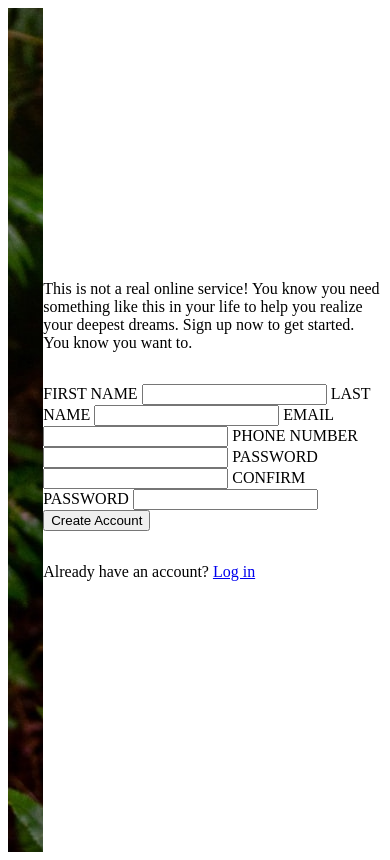
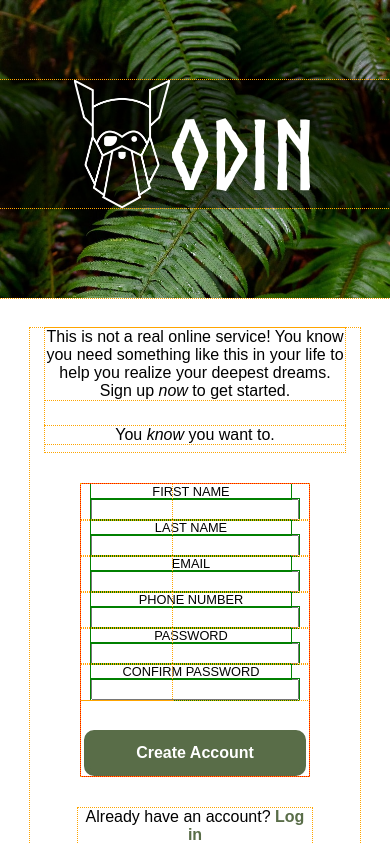
Before and after one commit to JonSaysHi/sign-up-form, a plain HTML site: page index.html in a window 390 px wide. Drawn offline with Linux system fonts and the light colour scheme.

Commit message:
Feat: add style to allow page to be responsive with screen size changes

```diff
--- a/index.html
+++ b/index.html
@@ -8,44 +8,59 @@
     <link rel="stylesheet" href="style.css" />
   </head>
   <body>
-    <div id="container-left"></div>
+    <div id="container-left">
+      <div id="odin">
+          <img id="logo" src="images/odin-lined.png"></img><span>ODIN</span>
+        </div>
+    </div>
     <div id="container-right">
-      <div>
+      <div class="info">
         <div>
           This is not a real online service! You know you need something like
-          this in your life to help you realize your deepest dreams. Sign up now
+          this in your life to help you realize your deepest dreams. Sign up
+          <i>now</i>
           to get started.
         </div>
-        <div>You know you want to.</div>
+        <div>You <i>know</i> you want to.</div>
       </div>
       <div>
         <form action="">
+          <div id="container-form">
+            <div class="first-name">
               <label for="first-name">FIRST NAME</label>
-          <input type="text" name="first-name" id="first-name" />
-
+              <input type="text" name="first-name" id="first-name" required/>
+              <span></span>
+            </div>
+            <div class="last-name">
               <label for="last-name">LAST NAME</label>
-          <input type="text" name="last-name" id="last-name" />
-
-          <label for="last-name">EMAIL</label>
-          <input type="email" name="email" id="email" />
-
+              <input type="text" name="last-name" id="last-name" required/>
+            </div>
+            <div class="email">
+              <label for="email">EMAIL</label>
+              <input type="email" name="email" id="email" required/>
+            </div>
+            <div class="phone-number">
               <label for="phone-number">PHONE NUMBER</label>
-          <input type="tel" name="phone-number" id="phone-number" />
-
+              <input type="tel" name="phone-number" id="phone-number" required/>
+            </div>
+            <div class="password">
               <label for="password">PASSWORD</label>
-          <input type="password" name="password" id="password" />
-
+              <input type="password" name="password" id="password" required/>
+            </div>
+            <div class="confirm-password">
               <label for="confirm-password">CONFIRM PASSWORD</label>
               <input
                 type="password"
                 name="confirm-password"
                 id="confirm-password"
+                required
               />
-
-          <button type="button">Create Account</button>
+            </div>
+          </div>
+          <button type="submit">Create Account</button>
         </form>
       </div>
-      <div>Already have an account? <a href="#/">Log in</a></div>
+      <div id="login">Already have an account? <a href="#/">Log in</a></div>
     </div>
   </body>
 </html>
--- a/style.css
+++ b/style.css
@@ -1,12 +1,75 @@
+html,
+body {
+  width: 100%;
+  height: 100%;
+  margin: 0px;
+  padding: 0px;
+  overflow-x: hidden;
+}
+
+@font-face {
+  font-family: "norse-bold";
+  src: url("fonts/Norse-Bold.woff") format("woff");
+  font-weight: normal;
+  font-style: normal;
+}
+
+.first-name {
+  grid-area: firstname;
+}
+
+.last-name {
+  grid-area: lastname;
+}
+
+.email {
+  grid-area: email;
+}
+
+.phone-number {
+  grid-area: phonenumber;
+}
+
+.password {
+  grid-area: password;
+}
+
+.confirm-password {
+  grid-area: confirmpassword;
+}
+
 body {
   display: flex;
+  font-family: sans-serif, Arial, Helvetica;
 }
 
 #container-left {
-  background-image: url(images/photo-1585202900225-6d3ac20a6962.jpeg);
+  background: url(images/photo-1585202900225-6d3ac20a6962.jpeg);
   background-repeat: no-repeat;
-  width: 50vw;
-  height: 100vh;
+  background-size: cover;
+  width: 40%;
+  height: auto;
+}
+
+#odin {
+  text-align: center;
+  font-family: "norse-bold", sans-serif;
+  font-size: 6rem;
+  color: white;
+  display: flex;
+  align-items: center;
+  justify-content: center;
+  margin-top: 200px;
+  background-color: rgba(0, 0, 0, 0.5);
+}
+span {
+  margin-top: 20px;
+}
+
+#logo {
+  display: inline-block;
+  width: 6rem;
+  height: 8rem;
 }
 
 #container-right {
@@ -14,4 +77,163 @@ body {
   flex-direction: column;
   justify-content: center;
   gap: 2rem;
+  padding-left: 3rem;
+  padding-right: 3rem;
+  width: 60vw;
 }
+
+.info {
+  font-size: min(1.5rem, 3vw);
+}
+
+.info div:first-child {
+  margin-bottom: 3vh;
+}
+
+.info div:last-child {
+  margin-bottom: 1vh;
+}
+
+#container-form {
+  display: grid;
+  /* grid-template-columns: repeat(2, 1fr);
+  grid-auto-rows: 50px; */
+  grid-template-areas:
+    "firstname lastname"
+    "email phonenumber"
+    "password confirmpassword";
+  width: max(500px, 80%);
+}
+
+label {
+  font-size: 0.8rem;
+  margin-bottom: 5px;
+}
+
+input {
+  width: max(200px, 90%);
+}
+
+input,
+label {
+  display: block;
+  margin-right: 1rem;
+}
+
+button {
+  margin-top: 30px;
+  padding: 10px 60px;
+  font-size: 1.2rem;
+  font-weight: bold;
+  color: white;
+  background-color: #596d48;
+  border: 6px solid #596d48;
+  border-radius: 10px;
+}
+
+button:hover {
+  background-color: #7a9464;
+  border: 6px solid #7a9464;
+}
+
+a {
+  text-decoration: none;
+  color: #596d48;
+  font-weight: bold;
+}
+
+a:hover {
+  color: #7a9464;
+}
+
+#login {
+  font-size: 1.2rem;
+}
+
+div {
+  outline: 1px dotted orange;
+}
+
+@media (max-width: 850px) {
+  body {
+    display: flex;
+    flex-direction: column;
+    align-items: center;
+  }
+
+  #container-left {
+    width: 100vw;
+    height: 100vh;
+    margin-bottom: 30px;
+    background-image: cover;
+  }
+
+  #odin {
+    margin-top: 80px;
+    width: 100%;
+  }
+
+  #container-right {
+    text-align: center;
+    align-items: center;
+  }
+
+  #container-form {
+    grid-template-areas:
+      "firstname lastname email"
+      "phonenumber password confirmpassword";
+  }
+
+  input,
+  label {
+    width: 200px;
+    margin: 0 10px;
+  }
+}
+
+@media (max-width: 640px) {
+  #container-form {
+    grid-template-areas:
+      "firstname lastname"
+      "email phonenumber"
+      "password confirmpassword";
+    width: 40%;
+  }
+
+  .info {
+    font-size: max(1rem, 3vw);
+    width: 300px;
+  }
+
+  button {
+    margin-top: 30px;
+    padding: 8px 46px;
+    font-size: 1rem;
+  }
+
+  #login {
+    font-size: 1rem;
+  }
+}
+
+@media (max-width: 460px) {
+  #container-form {
+    grid-template-areas:
+      "firstname"
+      "lastname"
+      "email"
+      "phonenumber"
+      "password"
+      "confirmpassword";
+  }
+
+  form {
+    outline: 1px solid red;
+    align-items: center;
+  }
+
+  label,
+  input {
+    outline: 1px solid green;
+  }
+}
```
Also changed, not shown: fonts/Norse-Bold.woff (added). Lines whose indentation alone changed are shown as unchanged.
